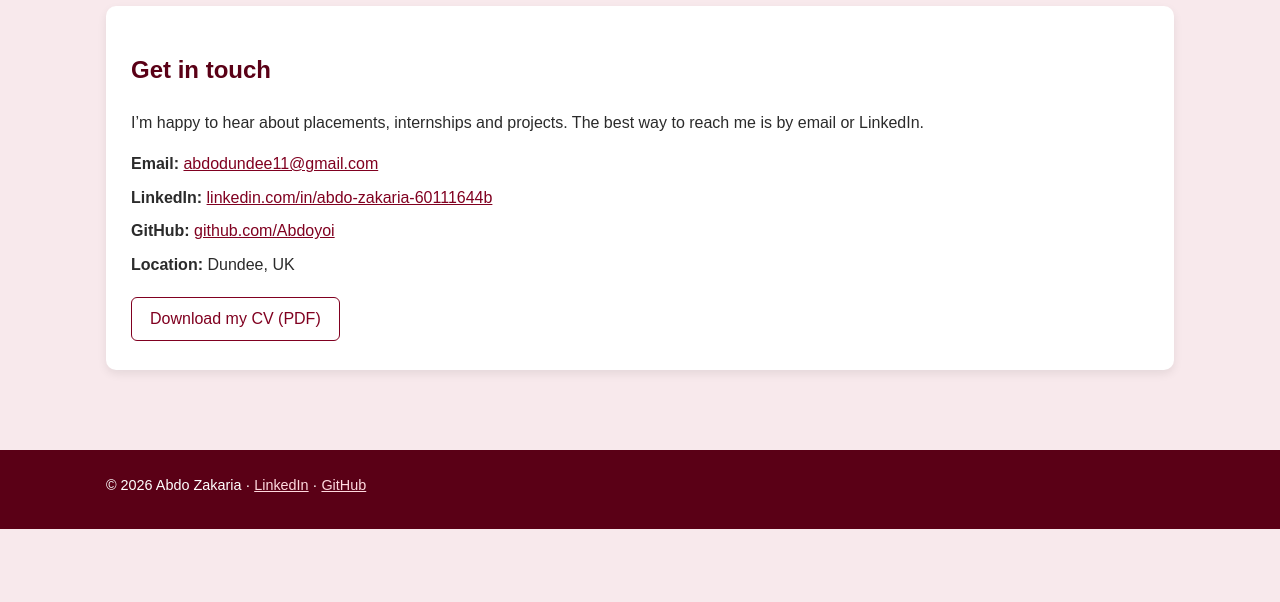
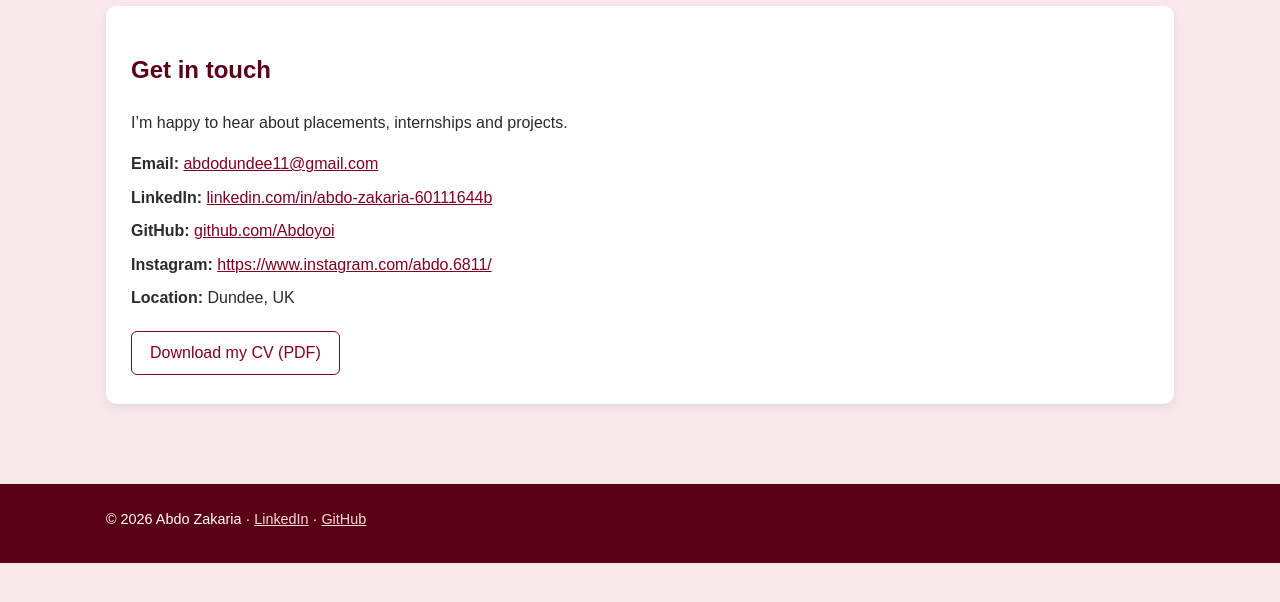
Before and after one commit to Abdoyoi/portfolio, a plain HTML site: page contact.html in a window 1280 px wide. Shown: the part 170-772 px from the top of the page. Drawn offline with Linux system fonts and the light colour scheme.

Commit message:
Update contact information in contact.html
Removed the mention of preferred contact methods and added Instagram link.

```diff
--- a/contact.html
+++ b/contact.html
@@ -23,11 +23,12 @@
     <h1>Contact</h1>
     <section aria-labelledby="getintouch">
       <h2 id="getintouch">Get in touch</h2>
-      <p>I&rsquo;m happy to hear about placements, internships and projects. The best way to reach me is by email or LinkedIn.</p>
+      <p>I&rsquo;m happy to hear about placements, internships and projects.</p>
       <ul class="list-unstyled">
         <li class="mb-2"><strong>Email:</strong> <a href="mailto:abdodundee11@gmail.com">abdodundee11@gmail.com</a></li>
         <li class="mb-2"><strong>LinkedIn:</strong> <a href="https://www.linkedin.com/in/abdo-zakaria-60111644b">linkedin.com/in/abdo-zakaria-60111644b</a></li>
         <li class="mb-2"><strong>GitHub:</strong> <a href="https://github.com/Abdoyoi">github.com/Abdoyoi</a></li>
+        <li class="mb-2"><strong>Instagram:</strong> <a href="https://www.instagram.com/abdo.6811/">https://www.instagram.com/abdo.6811/</a></li>
         <li class="mb-2"><strong>Location:</strong> Dundee, UK</li>
       </ul>
       <a class="btn-outline-maroon" href="assets/Abdo_Zakaria_CV.pdf" download>Download my CV (PDF)</a>
```
